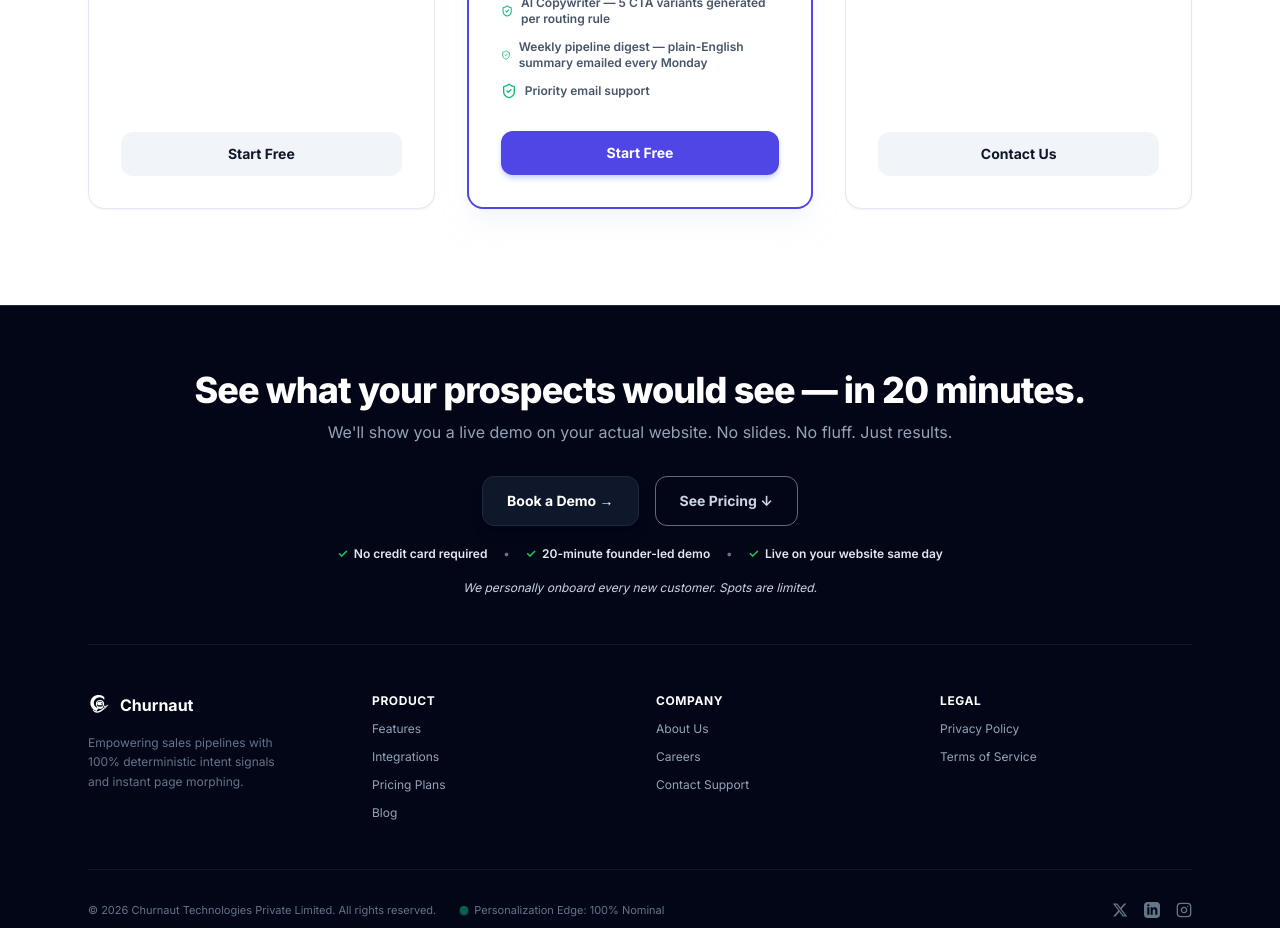
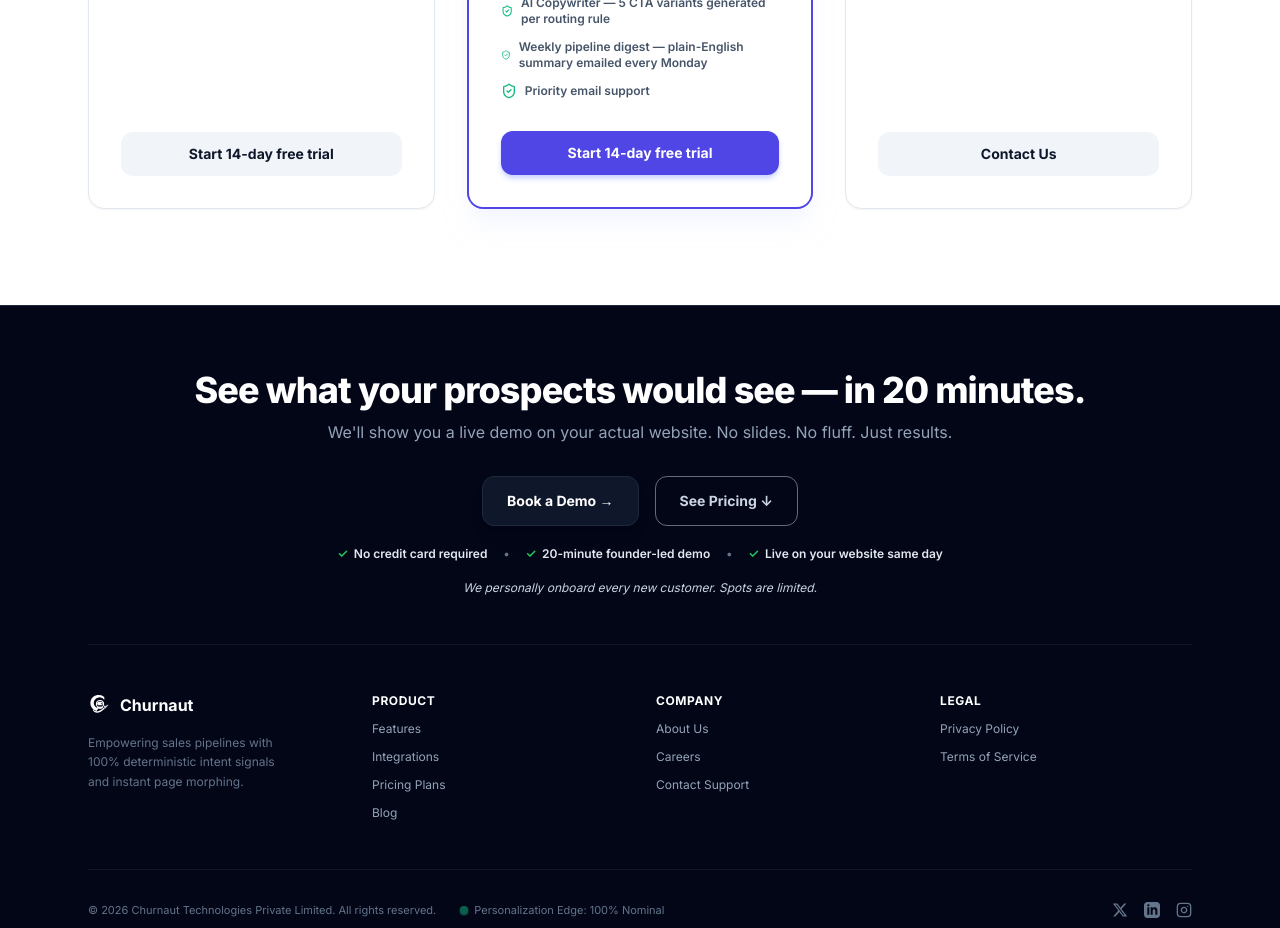
Before and after one commit to cherrylw1/SignalRoute, a Next.js app: page / in a window 1280 px wide. Shown: the part 8440-9368 px from the top of the page. Built offline with nearby package versions, Linux system fonts and the light colour scheme.

Commit message:
Update Starter and Growth CTA buttons text to 'Start 14-day free trial'

```diff
--- a/src/app/page.tsx
+++ b/src/app/page.tsx
@@ -1503,7 +1503,7 @@ export default function ChurnautHome() {
                     href="#"
                     className="mt-8 w-full py-3 text-center text-sm font-bold text-slate-900 bg-slate-100 hover:bg-slate-200 rounded-xl transition-all block"
                   >
-                    Start Free
+                    Start 14-day free trial
                   </a>
                 </div>
 
@@ -1587,7 +1587,7 @@ export default function ChurnautHome() {
                     href="#"
                     className="mt-8 w-full py-3 text-center text-sm font-bold text-white bg-indigo-600 hover:bg-indigo-700 rounded-xl transition-all shadow-md shadow-indigo-200 block"
                   >
-                    Start Free
+                    Start 14-day free trial
                   </a>
                 </div>
 
```
